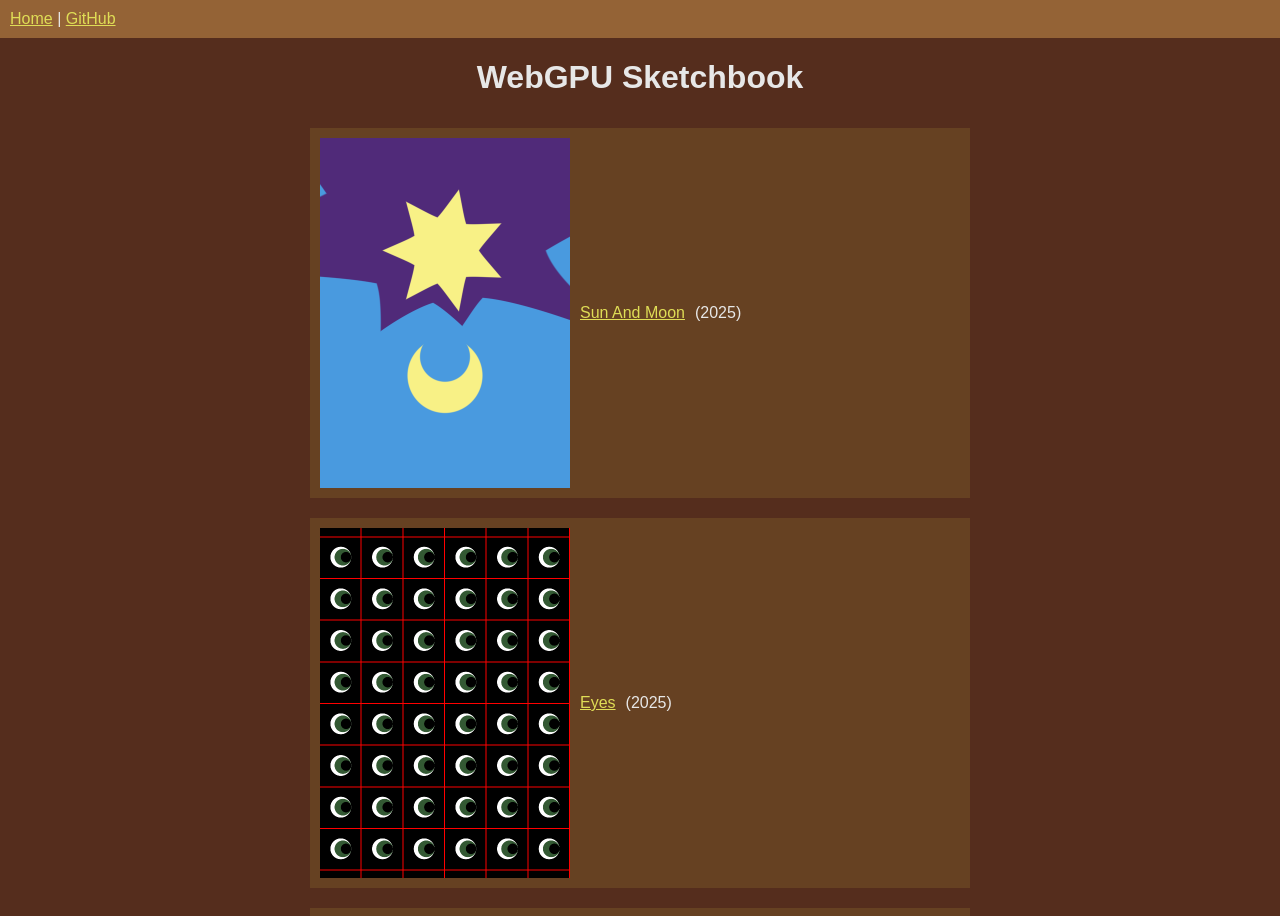
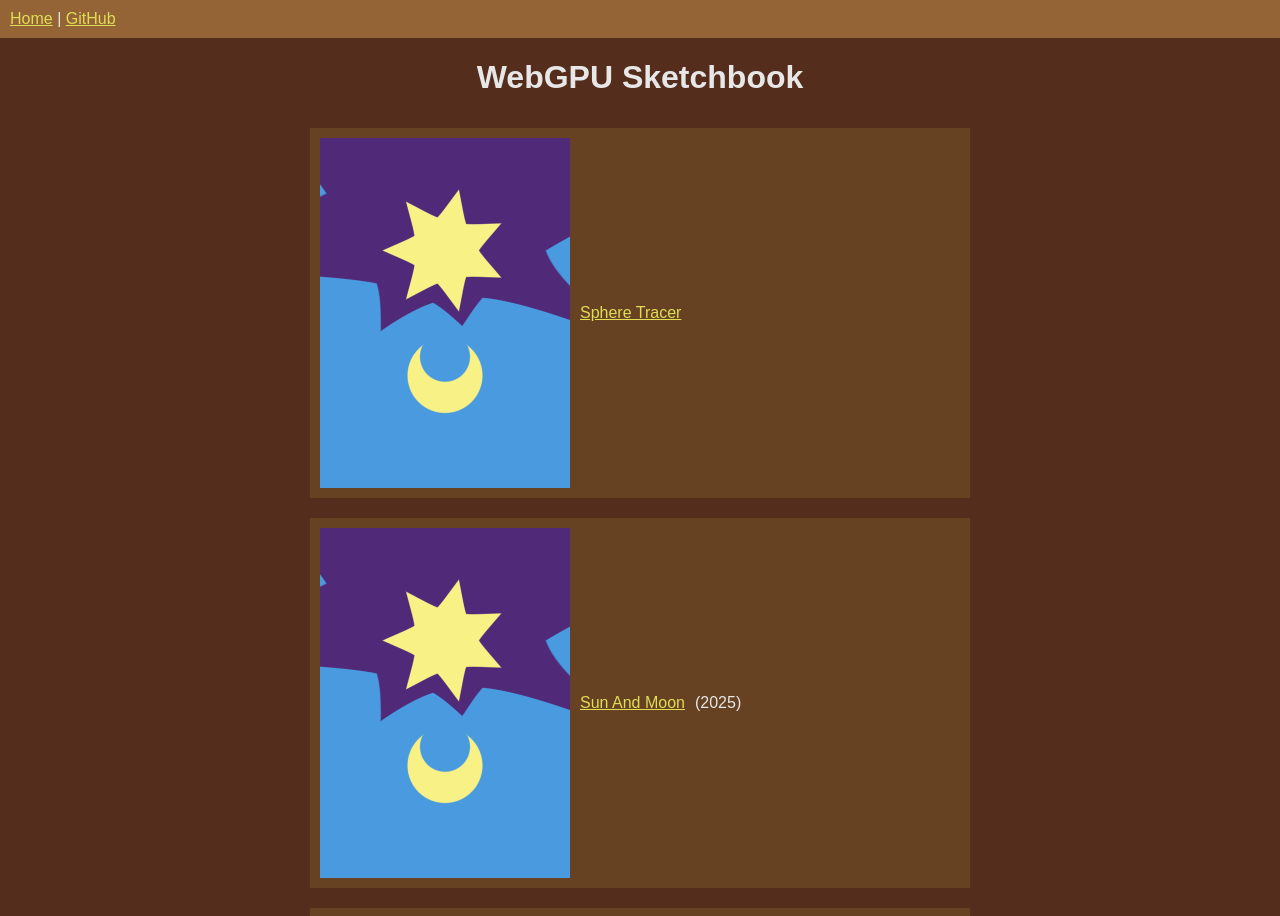
Before and after one commit to ptrgags/webgpu-sketchbook, a Vue app: page / in a window 1280 px wide. Shown: the top 916 px of the page. Built offline with nearby package versions, Linux system fonts and the light colour scheme.

Commit message:
Clean up some things after merging in main

```diff
--- a/src/sketches/RaymarchSketch.ts
+++ b/src/sketches/RaymarchSketch.ts
@@ -4,5 +4,4 @@ import RAYMARCH_SHADER from '@/shaders/raymarch.wgsl?url'
 export class RaymarchSketch implements QuadMachineSketch {
     uv_mode: QuadUVMode = QuadUVMode.Centered
     shader_url: string = RAYMARCH_SHADER
-    fragment_entry? = 'raymarch_main'
 }
--- a/src/views/IndexView.vue
+++ b/src/views/IndexView.vue
@@ -5,6 +5,18 @@ import PageLink from '@/components/PageLink.vue'
 <template>
     <div class="one-column vertical">
         <h1>WebGPU Sketchbook</h1>
+        <PageLink>
+            <template #thumbnail>
+                <img
+                    src="@/assets/thumbnails/sun-and-moon.png"
+                    alt=""
+                />
+            </template>
+            <template #link>
+                <RouterLink to="/raymarch">Sphere Tracer</RouterLink>
+            </template>
+            <template #description>Blah blah blah</template>
+        </PageLink>
         <PageLink>
             <template #thumbnail>
                 <img
@@ -31,19 +43,7 @@ import PageLink from '@/components/PageLink.vue'
                 <RouterLink to="/eyes">Eyes</RouterLink> (2025)
             </template>
         </PageLink>
-        <PageLink>
-            <template #thumbnail>
-                <!--
-                <img
-                    src="@/assets/thumbnails/sun-and-moon.png"
-                    alt=""
-                />-->
-            </template>
-            <template #link>
-                <RouterLink to="/raymarch">Raymarch</RouterLink>
-            </template>
-            <template #description>Blah blah blah</template>
-        </PageLink>
+
     </div>
 </template>
 
```
Also changed, not shown: 1 other file (tests, documents, lock files or other folders).
